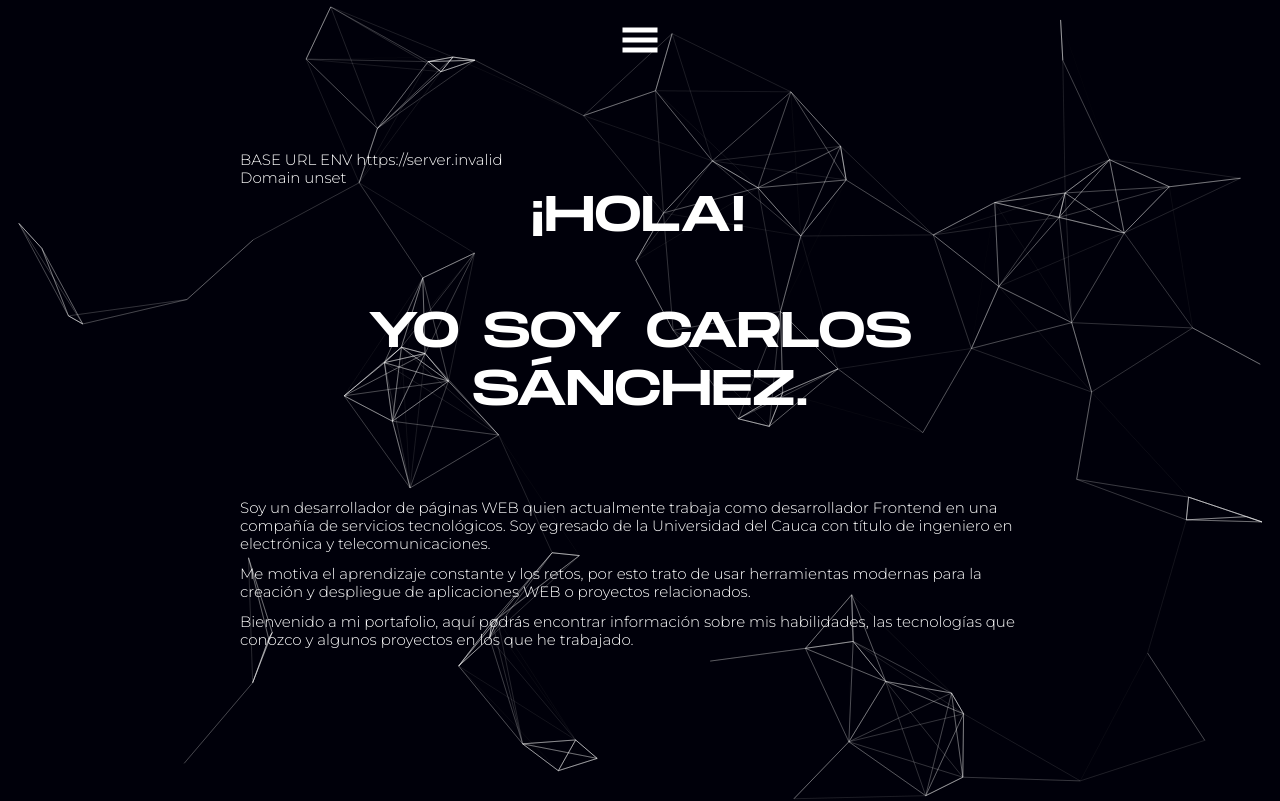
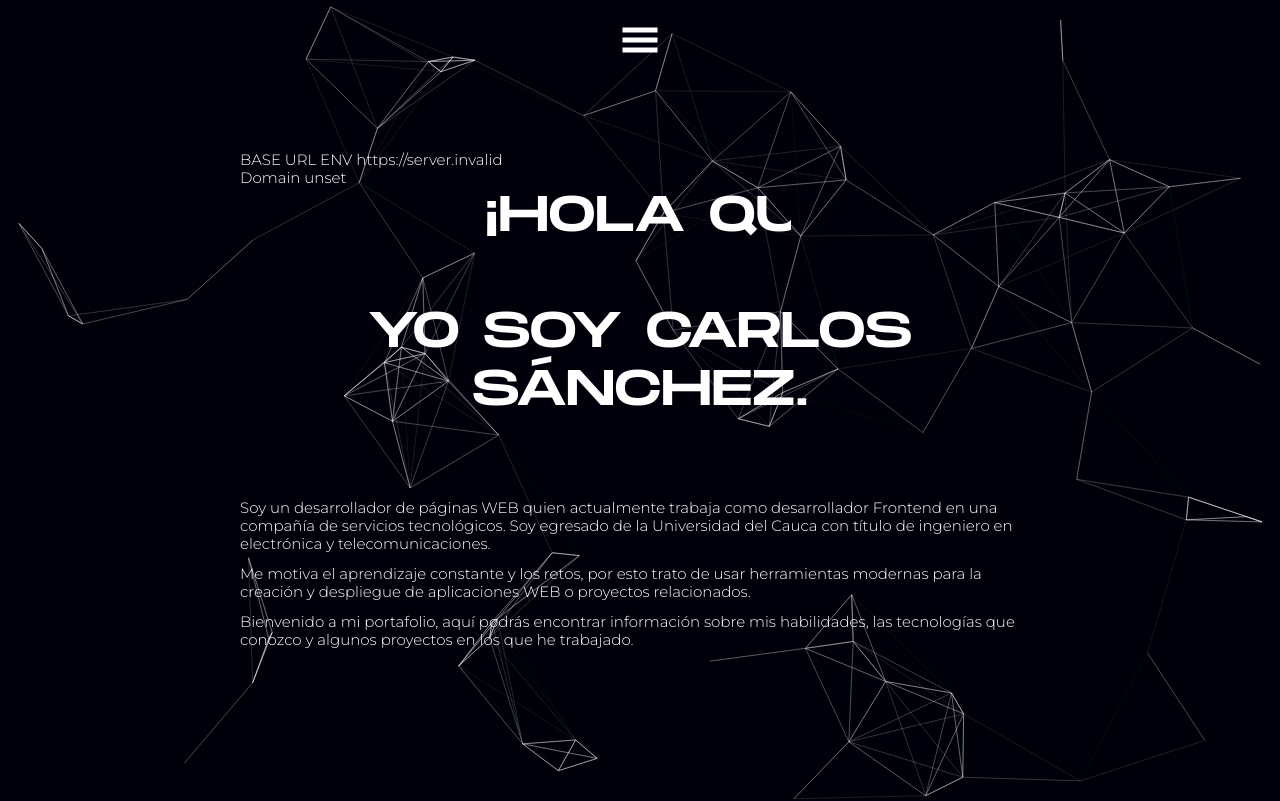
Before and after one commit to scarlos723/vite-portafolio, a React (Vite) app: page / in a window 1280 px wide. Shown: the top 801 px of the page. Built offline with nearby package versions, Linux system fonts and the light colour scheme; no server answers.

Commit message:
Update index.jsx
update intro

```diff
--- a/src/components/Introduction/index.jsx
+++ b/src/components/Introduction/index.jsx
@@ -28,7 +28,7 @@ export const Introduction = () => {
       <div>
         <h1>
           <AnimationText>
-          ¡Hola!
+          ¡Hola que tal!
           </AnimationText>
           <br />
           Yo soy Carlos Sánchez.
```
